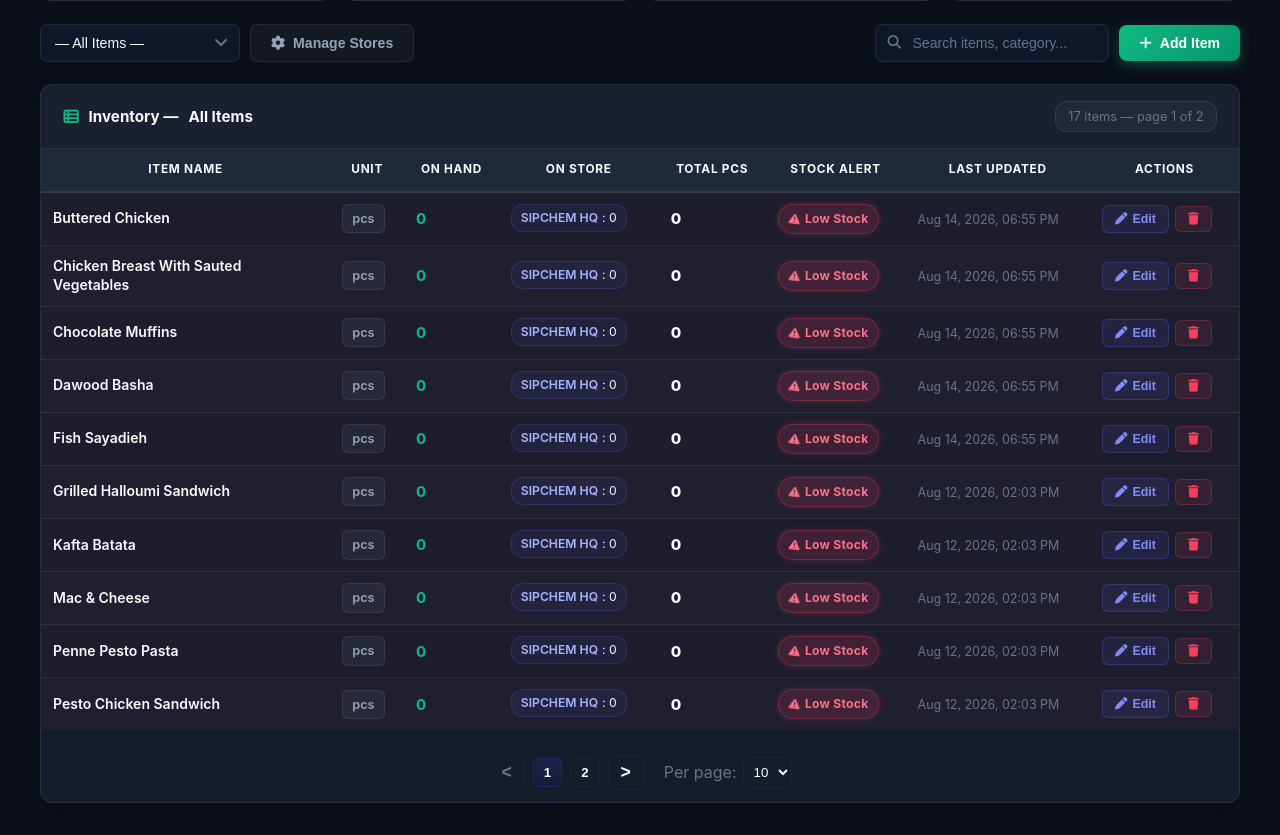
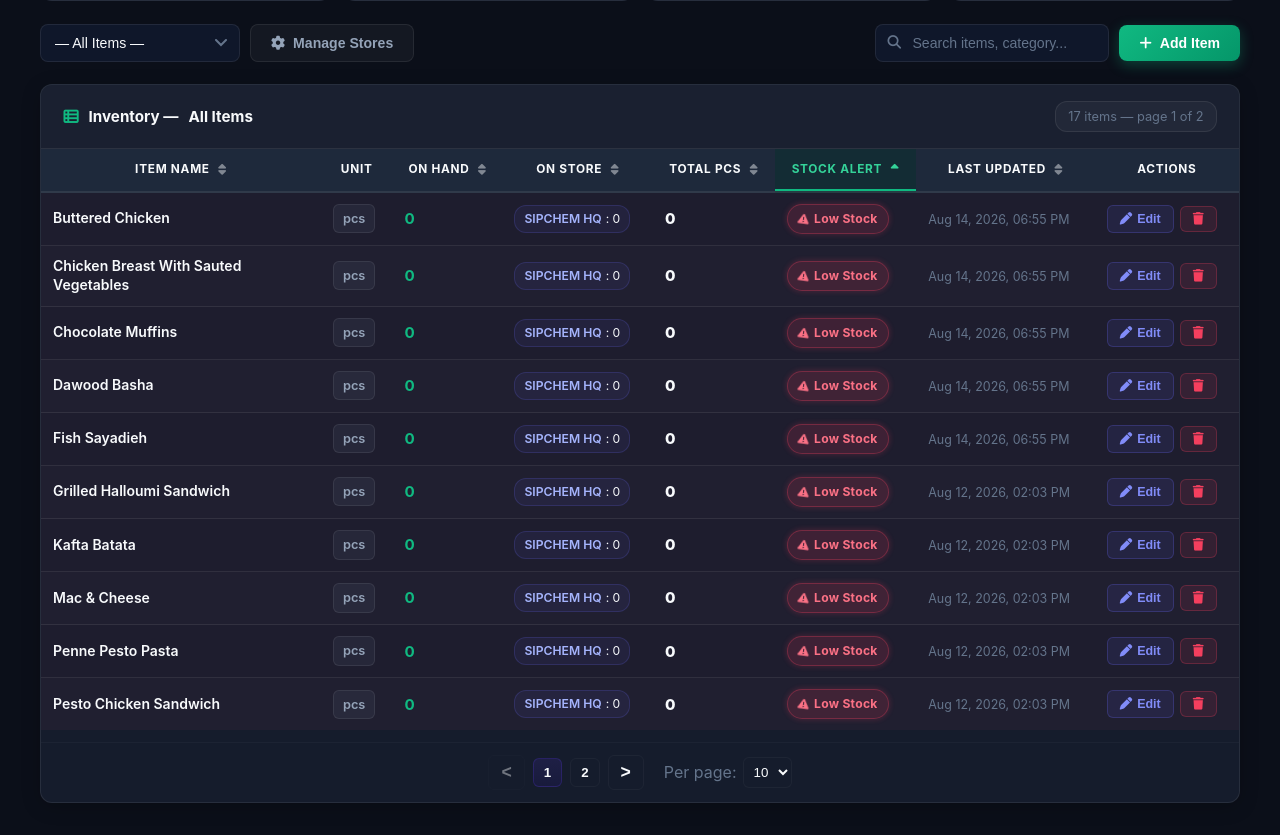
Before and after one commit to RonaldMark17/DataCleanse, a Flask app: page /inventory in a window 1280 px wide. Shown: the part 270-1105 px from the top of the page. Run offline with Flask 2, Linux system fonts and the light colour scheme; the visitor is signed in with stand-in values (Sample User, id 1); data comes from the database, SQL or seed files in the repository; both versions use the stored data as it was after the commit.

Commit message:
feat: implement frontend and backend infrastructure for inventory management system

```diff
--- a/static/css/inventory.css
+++ b/static/css/inventory.css
@@ -257,6 +257,37 @@
 .inv-table tbody tr:last-child td { border-bottom: none; }
 .inv-table tbody tr:nth-child(even) td { background: rgba(125,125,125,0.025); }
 .inv-table tbody tr:hover td { background: rgba(16, 185, 129, 0.07) !important; }
+
+/* ── Sortable column headers ─────────────────────────────────────────────── */
+.inv-th-sort {
+    cursor: pointer;
+    user-select: none;
+    transition: background 0.18s, color 0.18s;
+    position: relative;
+}
+.inv-th-sort:hover {
+    background: rgba(16, 185, 129, 0.12) !important;
+    color: #6ee7b7;
+}
+.inv-th-sort-active {
+    background: rgba(16, 185, 129, 0.10) !important;
+    color: #34d399 !important;
+    box-shadow: inset 0 -2px 0 0 #10b981;
+}
+.inv-sort-icon {
+    display: inline-flex;
+    align-items: center;
+    margin-left: 5px;
+    font-size: 0.78rem;
+    opacity: 0.45;
+    vertical-align: middle;
+    transition: opacity 0.18s, color 0.18s;
+}
+.inv-th-sort:hover .inv-sort-icon,
+.inv-th-sort-active .inv-sort-icon {
+    opacity: 1;
+    color: #34d399;
+}
 
 /* Cell styles */
 .inv-item-name { font-weight: 600; white-space: normal; line-height: 1.35; }
--- a/static/js/inventory.js
+++ b/static/js/inventory.js
@@ -17,6 +17,11 @@ let INV = {
     pagination: {
         page: 1,
         perPage: 10
+    },
+    // sort state: field + direction
+    sort: {
+        field: 'stock_alert',  // default: low stock first
+        dir: 'asc'             // asc = low stock / low qty first; desc = opposite
     }
 };
 
@@ -312,17 +317,33 @@ function renderStoreChips(storeArr, productKey) {
     if (hidden.length > 0) {
         html += `<span id="inv-sb-hidden-${safeKey}" class="inv-store-hidden">`;
         for (const s of hidden) html += `<span class="inv-store-chip"><strong>${escHtml(s.name)}</strong>: ${escHtml(String(s.qty))}</span>`;
-        html += `</span><button type="button" class="inv-store-more" onclick="toggleStoreHidden('${safeKey}')">+${hidden.length} more</button>`;
+        html += `</span><button type="button" class="inv-store-more" id="inv-sb-btn-${safeKey}" onclick="toggleStoreHidden('${safeKey}', this)">+${hidden.length} more</button>`;
     }
     html += '</div>';
     return html;
 }
 
-function toggleStoreHidden(safeKey) {
-    const el = document.getElementById('inv-sb-hidden-' + safeKey);
+function toggleStoreHidden(safeKey, btn) {
+    const el  = document.getElementById('inv-sb-hidden-' + safeKey);
+    const btn2 = btn || document.getElementById('inv-sb-btn-' + safeKey);
     if (!el) return;
-    if (el.classList.contains('inv-store-hidden')) el.classList.remove('inv-store-hidden');
-    else el.classList.add('inv-store-hidden');
+    const isHidden = el.classList.contains('inv-store-hidden');
+    if (isHidden) {
+        el.classList.remove('inv-store-hidden');
+        el.classList.add('inv-store-visible');
+        if (btn2) {
+            btn2.textContent = 'Show less \u2191';
+            btn2.classList.add('inv-store-more-open');
+        }
+    } else {
+        el.classList.remove('inv-store-visible');
+        el.classList.add('inv-store-hidden');
+        if (btn2) {
+            const count = el.querySelectorAll('.inv-store-chip').length;
+            btn2.textContent = '+' + count + ' more';
+            btn2.classList.remove('inv-store-more-open');
+        }
+    }
 }
 
 // Update total assigned and remaining shown in the item modal
@@ -582,8 +603,14 @@ async function loadInventory(storeId) {
         INV.inventory = data;
         applyFilter();
         updateStats();
+        // Restore header to the actual store name after loading completes
+        const store = INV.stores.find(s => s.id === storeId);
+        updateTableHeader(store ? store.name : 'Store');
     } catch (e) {
         invToast('Failed to load inventory.', 'error');
+        // Restore header on error too
+        const store = INV.stores.find(s => s.id === storeId);
+        updateTableHeader(store ? store.name : 'Store');
     }
 }
 
@@ -633,14 +660,44 @@ function renderInventoryTable() {
 
     const LOW_STOCK_THRESHOLD = 10;
 
-    // Sort low stock items first (work on a copy to avoid re-sorting original array repeatedly)
+    // Dynamic sort based on INV.sort state
+    const { field, dir } = INV.sort;
+    const mult = dir === 'asc' ? 1 : -1;
     const sorted = [...INV.filteredInventory].sort((a, b) => {
-        const totalA = (a.qty_on_hand || 0) + (a.qty_on_store || 0);
-        const totalB = (b.qty_on_hand || 0) + (b.qty_on_store || 0);
-        const aLow = totalA <= LOW_STOCK_THRESHOLD ? 0 : 1;
-        const bLow = totalB <= LOW_STOCK_THRESHOLD ? 0 : 1;
-        if (aLow !== bLow) return aLow - bLow;
-        return totalA - totalB;
+        let av, bv;
+        switch (field) {
+            case 'name':
+                av = (a.name || '').toLowerCase();
+                bv = (b.name || '').toLowerCase();
+                return mult * av.localeCompare(bv);
+            case 'qty_on_hand':
+                av = Number(a.qty_on_hand || 0);
+                bv = Number(b.qty_on_hand || 0);
+                return mult * (av - bv);
+            case 'qty_on_store':
+                av = Number(a.qty_on_store || 0);
+                bv = Number(b.qty_on_store || 0);
+                return mult * (av - bv);
+            case 'total_pcs':
+                av = (Number(a.qty_on_hand || 0) + Number(a.qty_on_store || 0));
+                bv = (Number(b.qty_on_hand || 0) + Number(b.qty_on_store || 0));
+                return mult * (av - bv);
+            case 'stock_alert': {
+                // asc = low stock rows first; desc = in-stock rows first
+                const totalA = (Number(a.qty_on_hand || 0) + Number(a.qty_on_store || 0));
+                const totalB = (Number(b.qty_on_hand || 0) + Number(b.qty_on_store || 0));
+                const aLow = totalA <= LOW_STOCK_THRESHOLD ? 0 : 1;
+                const bLow = totalB <= LOW_STOCK_THRESHOLD ? 0 : 1;
+                if (aLow !== bLow) return mult * (aLow - bLow);
+                return mult * (totalA - totalB);
+            }
+            case 'last_updated':
+                av = a.last_updated ? new Date(a.last_updated.replace(' ', 'T')).getTime() : 0;
+                bv = b.last_updated ? new Date(b.last_updated.replace(' ', 'T')).getTime() : 0;
+                return mult * (av - bv);
+            default:
+                return 0;
+        }
     });
 
     const start = (INV.pagination.page - 1) * perPage;
@@ -692,6 +749,39 @@ function renderInventoryTable() {
 
     // Render pagination controls if container exists
     renderPaginationControls(totalPages);
+    // Sync sort arrow icons after every render
+    invUpdateSortIcons();
+}
+
+// ── Sort helpers ────────────────────────────────────────────────────────────
+const INV_SORT_FIELDS = ['name', 'qty_on_hand', 'qty_on_store', 'total_pcs', 'stock_alert', 'last_updated'];
+
+function invSetSort(field) {
+    if (!INV_SORT_FIELDS.includes(field)) return;
+    if (INV.sort.field === field) {
+        // Same field → toggle direction
+        INV.sort.dir = INV.sort.dir === 'asc' ? 'desc' : 'asc';
+    } else {
+        // New field → default direction
+        // Numeric/qty fields: desc first (highest first). Name / last_updated / stock: asc first.
+        INV.sort.field = field;
+        INV.sort.dir = (field === 'qty_on_hand' || field === 'qty_on_store' || field === 'total_pcs') ? 'desc' : 'asc';
+    }
+    // Reset to page 1 when sort changes
+    INV.pagination.page = 1;
+    renderInventoryTable();
+}
+
+function invUpdateSortIcons() {
+    const iconMap = { asc: 'fa-sort-up', desc: 'fa-sort-down', none: 'fa-sort' };
+    for (const f of INV_SORT_FIELDS) {
+        const th  = document.getElementById('th-' + f);
+        const si  = document.getElementById('si-' + f);
+        if (!th || !si) continue;
+        const isActive = INV.sort.field === f;
+        th.classList.toggle('inv-th-sort-active', isActive);
+        si.innerHTML = `<i class="fa-solid ${isActive ? iconMap[INV.sort.dir] : iconMap.none}"></i>`;
+    }
 }
 
 function renderPaginationControls(totalPages) {
--- a/templates/inventory.html
+++ b/templates/inventory.html
@@ -8,15 +8,19 @@
     <link rel="stylesheet" href="{{ url_for('static', filename='vendor/css/all.min.css') }}">
     <link rel="stylesheet" href="{{ url_for('static', filename='css/base.css') }}?v=12.0">
     <link rel="stylesheet" href="{{ url_for('static', filename='css/components.css') }}?v=12.0">
-    <link rel="stylesheet" href="{{ url_for('static', filename='css/inventory.css') }}?v=2.0">
+    <link rel="stylesheet" href="{{ url_for('static', filename='css/inventory.css') }}?v=3.0">
     <style>
     select.inv-form-control option,select.inv-store-select option{background:var(--bg-card);color:var(--text-primary)}
     /* Store chips */
-    .inv-store-chip{display:inline-flex;align-items:center;background:rgba(99,102,241,0.08);color:var(--text-primary);padding:3px 9px;border-radius:12px;font-size:0.76rem;margin-right:4px;margin-bottom:2px;border:1px solid rgba(99,102,241,0.2)}
+    .inv-store-chips{display:flex;flex-wrap:wrap;gap:3px 4px;align-items:center}
+    .inv-store-chip{display:inline-flex;align-items:center;background:rgba(99,102,241,0.08);color:var(--text-primary);padding:3px 9px;border-radius:12px;font-size:0.76rem;border:1px solid rgba(99,102,241,0.2);flex-shrink:0}
     .inv-store-chip strong{font-weight:600;margin-right:4px;color:#a5b4fc}
-    .inv-store-more{display:inline-block;cursor:pointer;color:var(--text-muted);font-size:0.78rem;margin-left:6px;border:none;background:transparent;padding:0}
+    .inv-store-more{display:inline-flex;align-items:center;cursor:pointer;color:#818cf8;font-size:0.76rem;margin-top:1px;border:none;background:rgba(99,102,241,0.08);padding:3px 8px;border-radius:10px;border:1px solid rgba(99,102,241,0.15);transition:background 0.15s,color 0.15s,border-color 0.15s;font-weight:600;flex-shrink:0}
+    .inv-store-more:hover{background:rgba(99,102,241,0.18);color:#c4b5fd;border-color:rgba(99,102,241,0.35)}
     .inv-store-more:focus{outline:2px solid rgba(255,255,255,0.06);border-radius:4px}
+    .inv-store-more-open{background:rgba(16,185,129,0.1)!important;color:#34d399!important;border-color:rgba(16,185,129,0.3)!important}
     .inv-store-hidden{display:none}
+    .inv-store-hidden.inv-store-visible{display:contents}
     .inv-store-row .inv-form-control.error{border-color:var(--danger);box-shadow:0 0 0 3px rgba(255,0,0,0.06)}
     .inv-assign-summary{margin-top:8px;font-size:0.86rem;color:var(--text-muted);display:flex;gap:12px;align-items:center}
     .inv-assign-summary .inv-remaining{font-weight:700}
@@ -124,8 +128,26 @@
             <table class="inv-table" id="invTable">
                 <thead>
                     <tr>
-                        <th>Item Name</th><th>Unit</th>
-                        <th>On Hand</th><th>On Store</th><th>Total Pcs</th><th>Stock Alert</th><th>Last Updated</th><th>Actions</th>
+                        <th class="inv-th-sort" onclick="invSetSort('name')" id="th-name">
+                            Item Name <span class="inv-sort-icon" id="si-name"><i class="fa-solid fa-sort"></i></span>
+                        </th>
+                        <th>Unit</th>
+                        <th class="inv-th-sort" onclick="invSetSort('qty_on_hand')" id="th-qty_on_hand">
+                            On Hand <span class="inv-sort-icon" id="si-qty_on_hand"><i class="fa-solid fa-sort"></i></span>
+                        </th>
+                        <th class="inv-th-sort" onclick="invSetSort('qty_on_store')" id="th-qty_on_store">
+                            On Store <span class="inv-sort-icon" id="si-qty_on_store"><i class="fa-solid fa-sort"></i></span>
+                        </th>
+                        <th class="inv-th-sort" onclick="invSetSort('total_pcs')" id="th-total_pcs">
+                            Total Pcs <span class="inv-sort-icon" id="si-total_pcs"><i class="fa-solid fa-sort"></i></span>
+                        </th>
+                        <th class="inv-th-sort" onclick="invSetSort('stock_alert')" id="th-stock_alert">
+                            Stock Alert <span class="inv-sort-icon" id="si-stock_alert"><i class="fa-solid fa-sort-down"></i></span>
+                        </th>
+                        <th class="inv-th-sort" onclick="invSetSort('last_updated')" id="th-last_updated">
+                            Last Updated <span class="inv-sort-icon" id="si-last_updated"><i class="fa-solid fa-sort"></i></span>
+                        </th>
+                        <th>Actions</th>
                     </tr>
                 </thead>
                 <tbody id="invTbody">
@@ -150,7 +172,7 @@
             <h3><i class="fa-solid fa-store"></i> <span id="storeModalTitle">Add New Store</span></h3>
             <button class="inv-modal-close" onclick="closeModal('storeModal')">&times;</button>
         </div>
-        <form id="storeForm" onsubmit="event.preventDefault();saveStore();">
+        <form id="storeForm">
             <div class="inv-modal-body">
                 <div class="inv-form-group">
                     <label for="storeNameInput">Store Name <span class="req">*</span></label>
@@ -324,6 +346,6 @@ function toggleInvTheme(){
     if(btn) btn.title=next==='dark'?'Switch to light mode':'Switch to dark mode';
 }
 </script>
-<script src="{{ url_for('static', filename='js/inventory.js') }}?v=2.2"></script>
+<script src="{{ url_for('static', filename='js/inventory.js') }}?v=2.4"></script>
 </body>
 </html>
```
Also changed, not shown: session_data/inventory.db.
